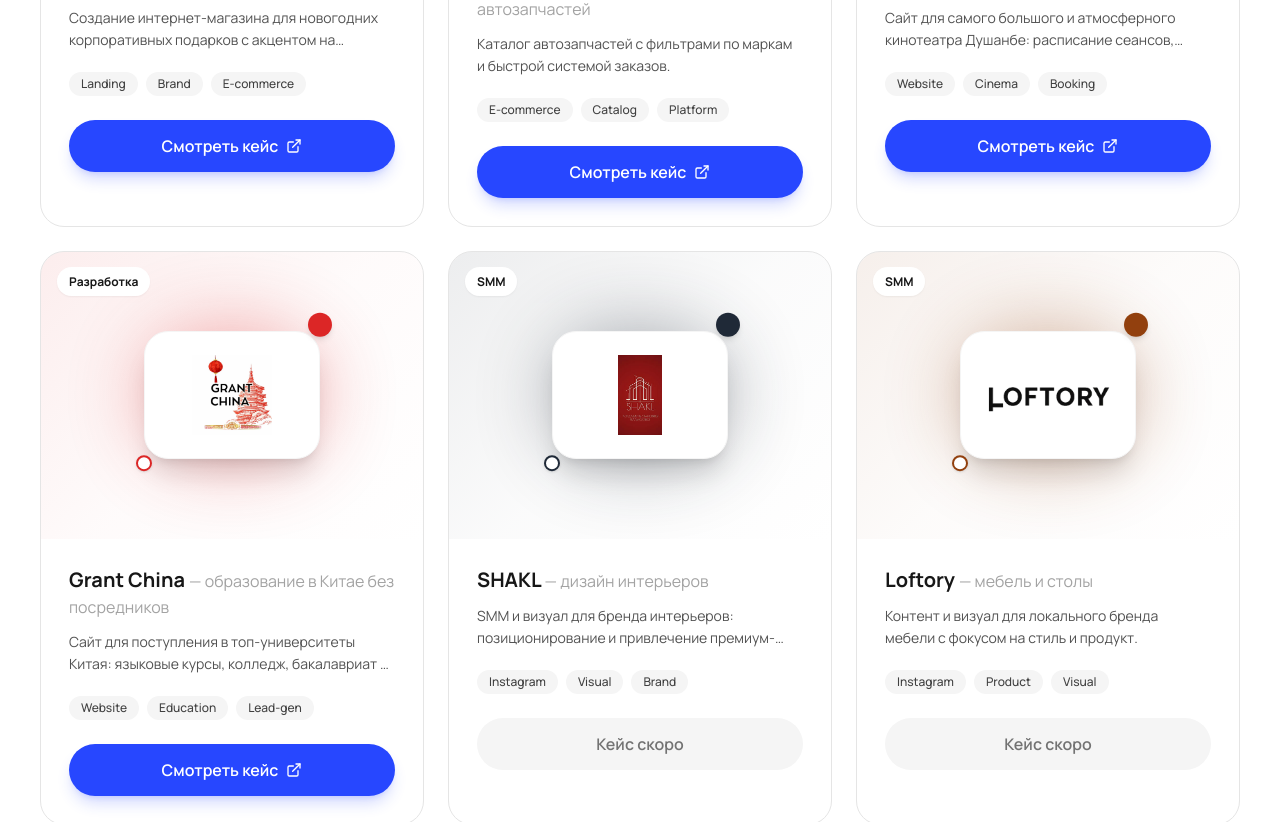
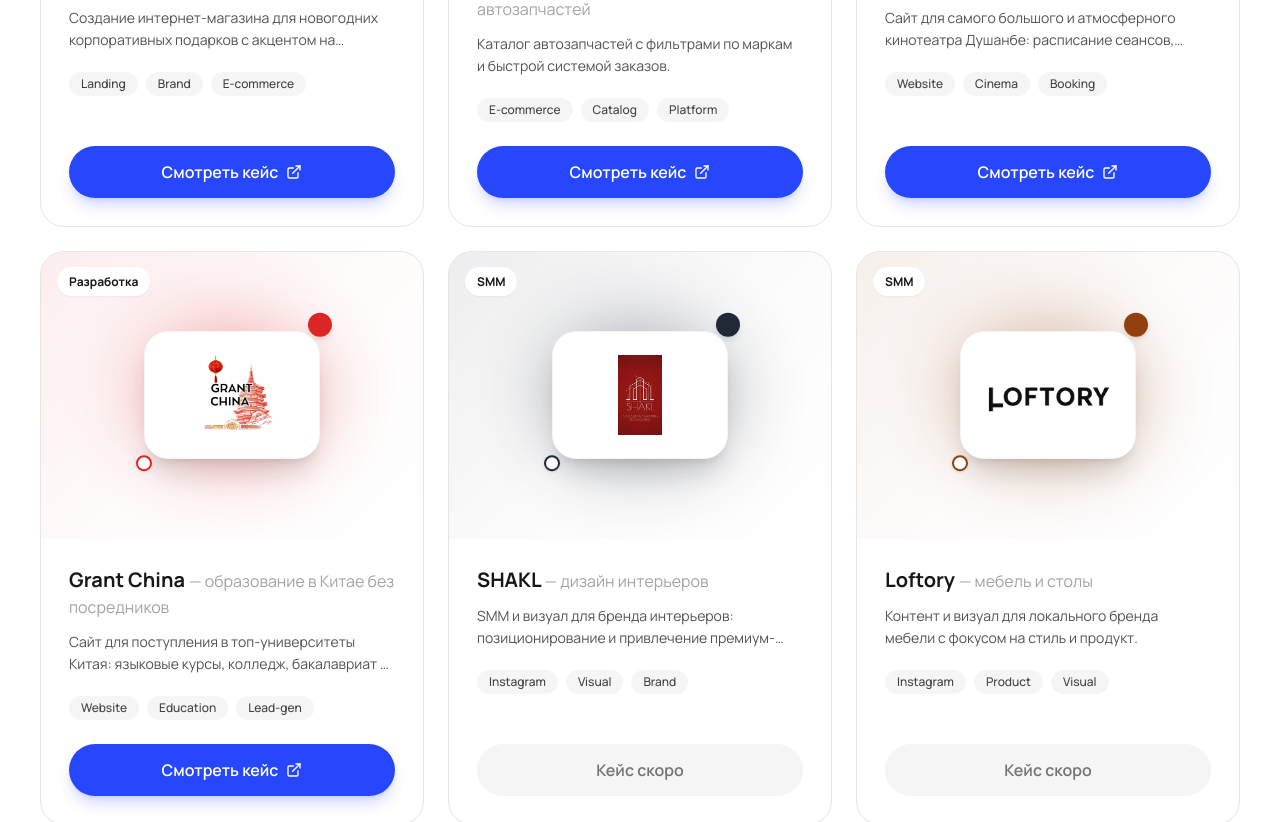
Before and after one commit to BinyominYusufov/WeBrand, a React (Vite) app: page / in a window 1280 px wide. Shown: the part 5540-6362 px from the top of the page. Built offline with nearby package versions, Linux system fonts and the light colour scheme; the HTML template or start-up script is replaced by a standard one.

Commit message:
Align portfolio card buttons to bottom regardless of content length

```diff
--- a/src/components/Portfolio.tsx
+++ b/src/components/Portfolio.tsx
@@ -120,7 +120,7 @@
       exit={{ opacity: 0, scale: 0.9, transition: { duration: 0.2 } }}
       transition={{ duration: 0.5, delay: (index % 6) * 0.06 }}
       whileHover={{ y: -8 }}
-      className="group relative rounded-3xl overflow-hidden bg-white border border-neutral-200 hover:border-brand-600 hover:shadow-2xl hover:shadow-brand-600/10 transition-all"
+      className="group relative h-full flex flex-col rounded-3xl overflow-hidden bg-white border border-neutral-200 hover:border-brand-600 hover:shadow-2xl hover:shadow-brand-600/10 transition-all"
     >
       <div
         className="relative aspect-[4/3] overflow-hidden"
@@ -137,7 +137,7 @@
         </div>
       </div>
 
-      <div className="p-6 lg:p-7">
+      <div className="p-6 lg:p-7 flex-1 flex flex-col">
         <h3 className="text-xl font-bold text-neutral-900 leading-tight">
           {item.name}{' '}
           <span className="text-neutral-400 font-normal text-base">
@@ -159,21 +159,23 @@
           ))}
         </div>
 
+        <div className="mt-auto pt-6">
           {item.url ? (
             <a
               href={item.url}
               target="_blank"
               rel="noopener noreferrer"
-            className="mt-6 w-full py-3.5 rounded-full bg-brand-600 text-white font-semibold flex items-center justify-center gap-2 group-hover:bg-brand-700 transition-colors shadow-lg shadow-brand-600/20 group-hover:shadow-xl group-hover:shadow-brand-600/30"
+              className="w-full py-3.5 rounded-full bg-brand-600 text-white font-semibold flex items-center justify-center gap-2 group-hover:bg-brand-700 transition-colors shadow-lg shadow-brand-600/20 group-hover:shadow-xl group-hover:shadow-brand-600/30"
             >
               Смотреть кейс
               <ExternalLink className="w-4 h-4 group-hover:translate-x-1 group-hover:-translate-y-0.5 transition-transform" />
             </a>
           ) : (
-          <div className="mt-6 w-full py-3.5 rounded-full bg-neutral-100 text-neutral-500 font-semibold flex items-center justify-center gap-2 cursor-not-allowed">
+            <div className="w-full py-3.5 rounded-full bg-neutral-100 text-neutral-500 font-semibold flex items-center justify-center gap-2 cursor-not-allowed">
               Кейс скоро
             </div>
           )}
+        </div>
       </div>
     </motion.article>
   )
```
Lines whose indentation alone changed are shown as unchanged.
